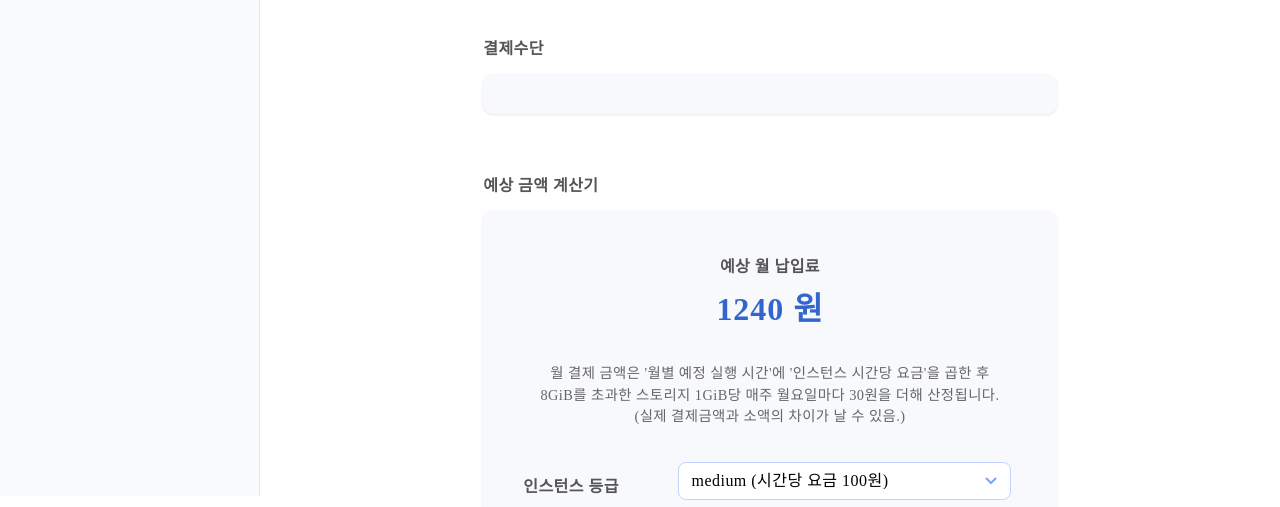
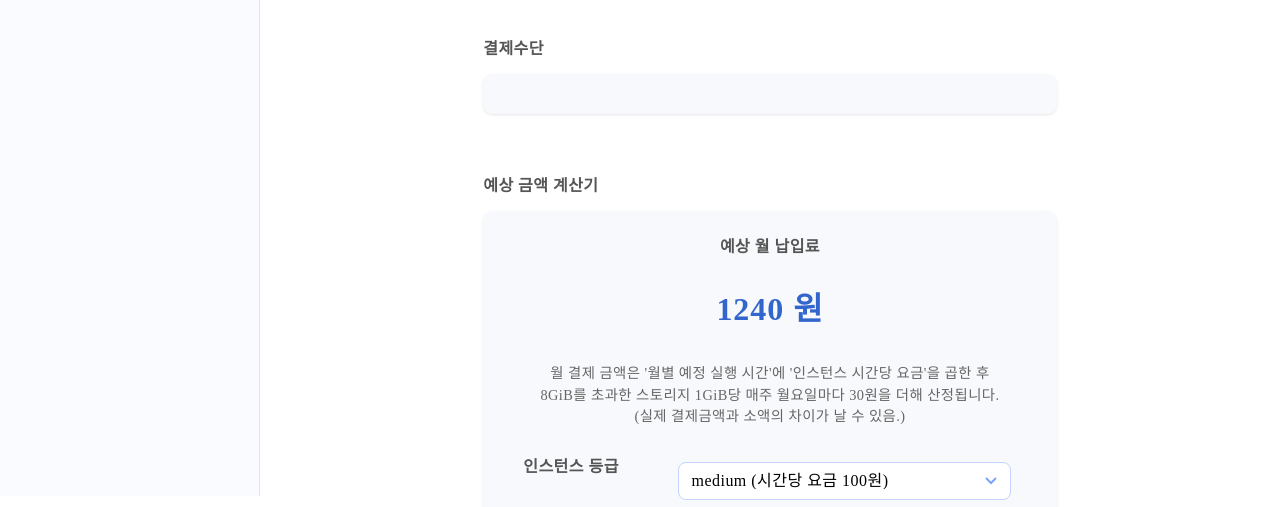
Before and after one commit to ai1023dev/siliod, a website: page public/ko/billing/billing.html in a window 1280 px wide. Shown: the part 304-811 px from the top of the page. Drawn offline with nearby package versions, Linux system fonts and the light colour scheme; files that its build step writes are made by us from their sources; no server answers; files whose address does not match are found by name; a web font is replaced by a local one.

```diff
--- a/public/ko/billing/style.css
+++ b/public/ko/billing/style.css
@@ -424,7 +424,7 @@
     color: #555;
     vertical-align: middle;
     margin-bottom: 1rem;
-    transform: translateY(10px);
+    transform: translateY(-10px);
 }
 
 /* 인풋, 셀렉트박스 공통 스타일 */
```
